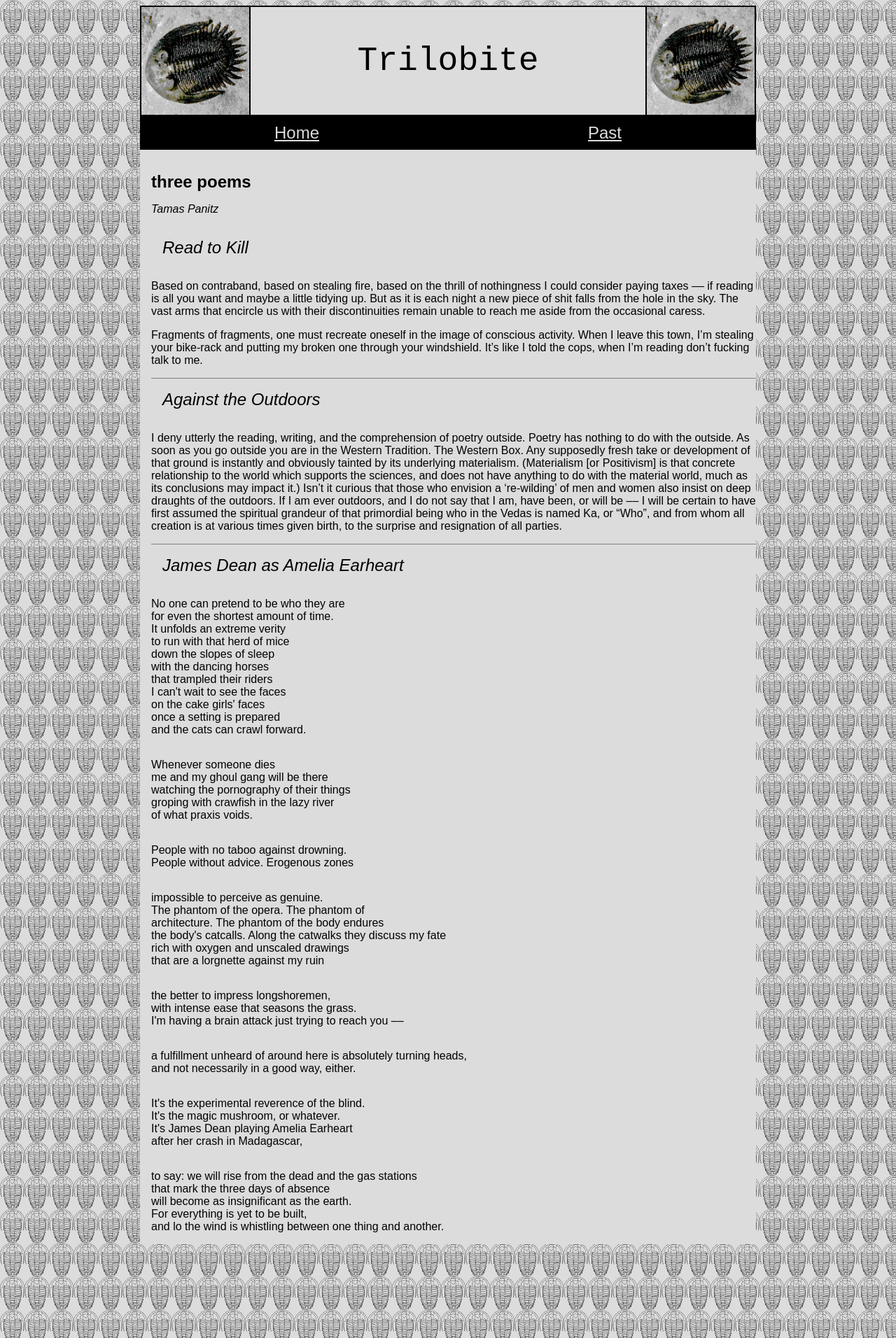
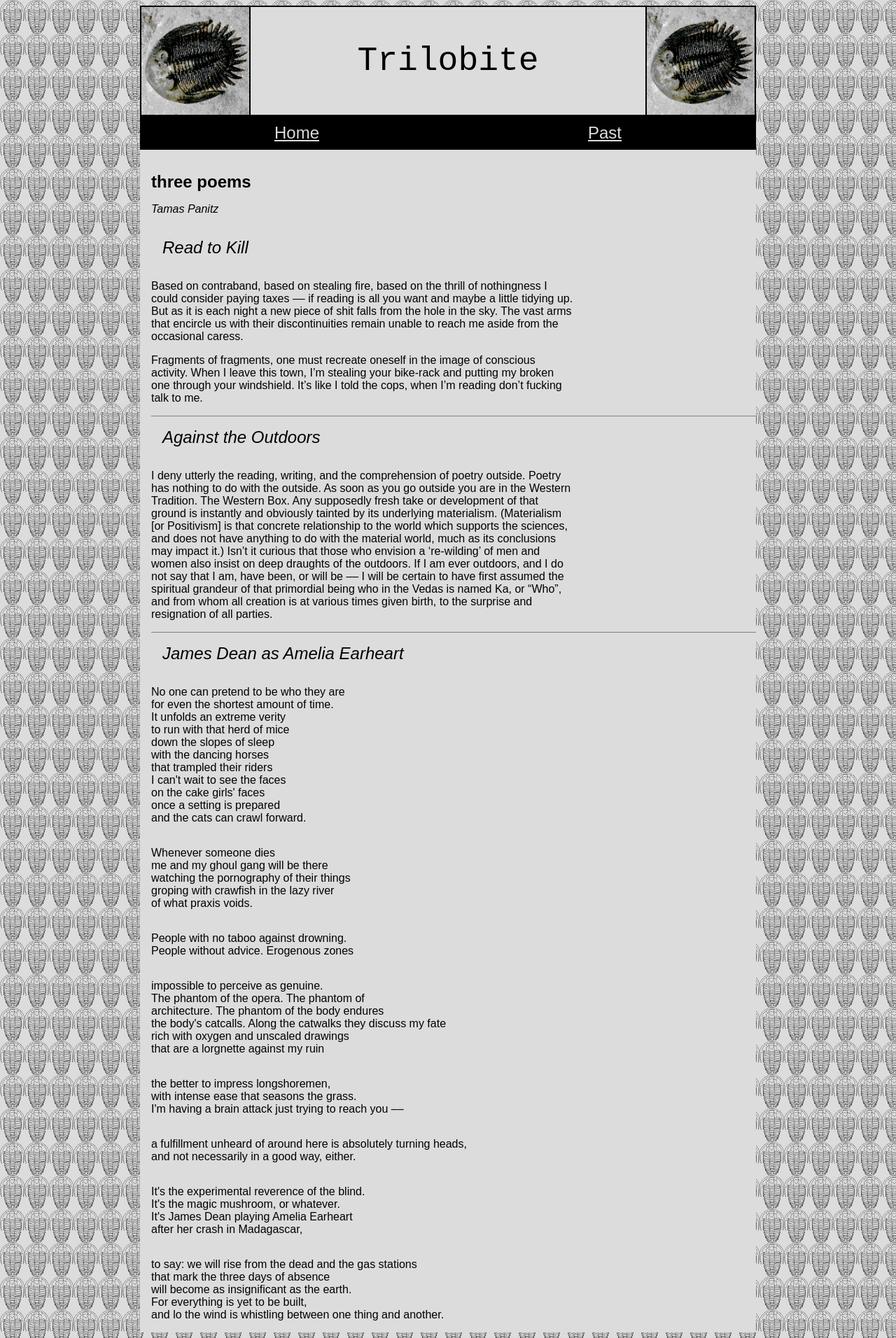
Before and after one commit to trilobite-poetry/trilobite-poetry.github.io, a Jekyll site: the page built from issues/_current/panitz.md, in a window 1280 px wide. Shown: the whole page at 70% size. Built offline with Jekyll 4.4.1, drawn with Linux system fonts in a browser that asks for light colours.

Commit message:
right padding for prose

```diff
--- a/_sass/main.scss
+++ b/_sass/main.scss
@@ -2,6 +2,10 @@
 article {
     margin: 0 15vw;
     padding: 1rem 0 1rem 1rem;
+}
+
+.prose p {
+    padding-right: 30%;
 }
 
 /*  EMBEDDED MEDIA DISPLAY   */
```
